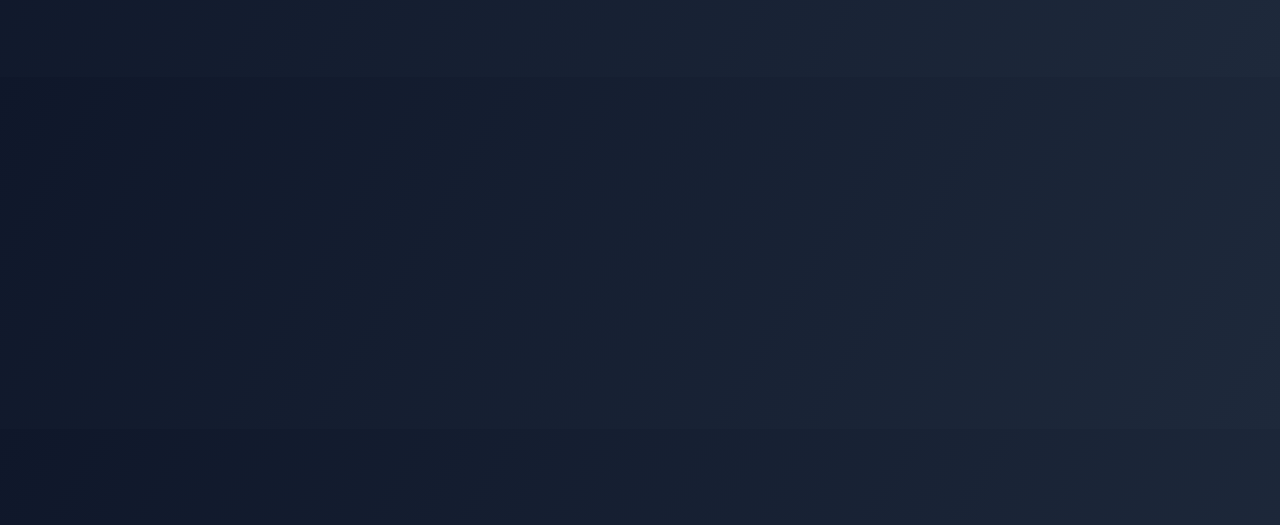
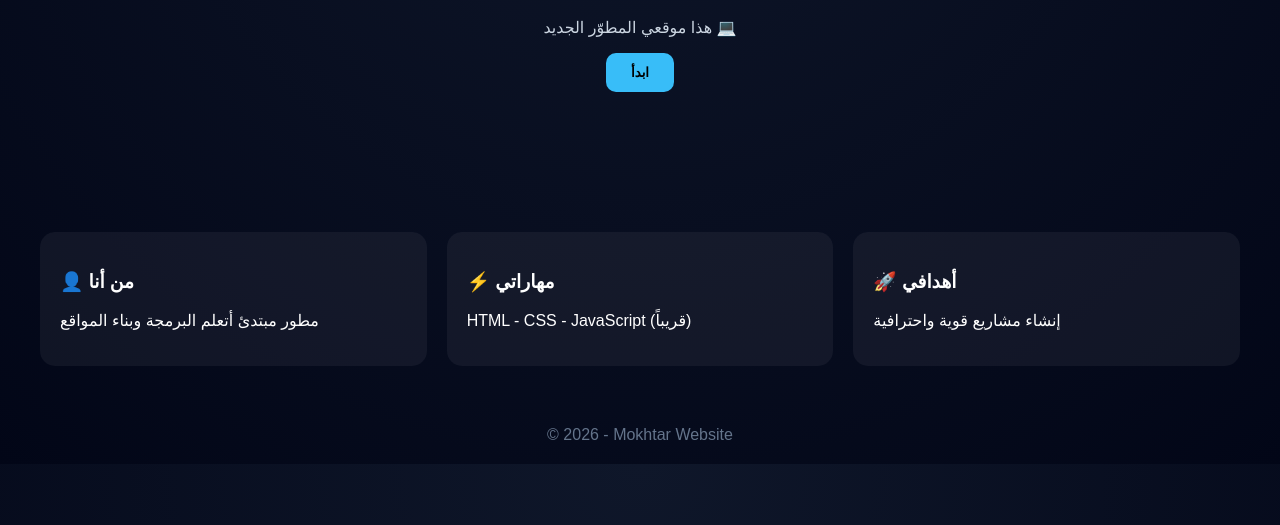
Before and after one commit to bahrimokhtar704-prog/my-website, a plain HTML site: page index.html in a window 1280 px wide. Shown: the part 275-800 px from the top of the page. Drawn offline with Linux system fonts and the light colour scheme.

Commit message:
upgrade website design

```diff
--- a/index.html
+++ b/index.html
@@ -2,35 +2,117 @@
 <html lang="ar">
 <head>
 <meta charset="UTF-8">
-<title>موقعي الجديد</title>
+<meta name="viewport" content="width=device-width, initial-scale=1.0">
+<title>موقع Mokhtar</title>
+
 <style>
 body{
   margin:0;
   font-family:Arial;
-  background:linear-gradient(120deg,#0f172a,#1e293b);
+  background: radial-gradient(circle at top, #0f172a, #020617);
   color:white;
+}
+
+nav{
+  display:flex;
+  justify-content:space-between;
+  padding:20px 40px;
+  background:rgba(255,255,255,0.05);
+  backdrop-filter: blur(10px);
+}
+
+nav h2{
+  margin:0;
+  color:#38bdf8;
+}
+
+.hero{
   text-align:center;
+  padding:100px 20px;
 }
-.container{padding:80px;}
+
+.hero h1{
+  font-size:50px;
+}
+
+.hero p{
+  color:#cbd5e1;
+}
+
+.btn{
+  padding:12px 25px;
+  background:#38bdf8;
+  border:none;
+  border-radius:10px;
+  cursor:pointer;
+  font-weight:bold;
+}
+
+.btn:hover{
+  background:#0ea5e9;
+}
+
+.container{
+  display:grid;
+  grid-template-columns:repeat(auto-fit,minmax(250px,1fr));
+  gap:20px;
+  padding:40px;
+}
+
 .card{
   background:rgba(255,255,255,0.05);
   padding:20px;
-  margin:20px auto;
-  max-width:500px;
   border-radius:15px;
+  transition:0.3s;
+}
+
+.card:hover{
+  transform:scale(1.05);
+}
+
+footer{
+  text-align:center;
+  padding:20px;
+  color:#64748b;
 }
 </style>
 </head>
+
 <body>
 
+<nav>
+  <h2>🚀 Mokhtar</h2>
+  <div>Home | About | Contact</div>
+</nav>
+
+<div class="hero">
+  <h1>مرحبا بك 👋</h1>
+  <p>هذا موقعي المطوّر الجديد 💻</p>
+  <button class="btn" onclick="alert('مرحبا بيك!')">ابدأ</button>
+</div>
+
 <div class="container">
-<h1>🚀 مرحبا بيك</h1>
 
-<div class="card">
-<p>هذا موقع مطور جديد 💻</p>
-</div>
+  <div class="card">
+    <h3>👤 من أنا</h3>
+    <p>مطور مبتدئ أتعلم البرمجة وبناء المواقع</p>
+  </div>
+
+  <div class="card">
+    <h3>⚡ مهاراتي</h3>
+    <p>HTML - CSS - JavaScript (قريباً)</p>
+  </div>
+
+  <div class="card">
+    <h3>🚀 أهدافي</h3>
+    <p>إنشاء مشاريع قوية واحترافية</p>
+  </div>
 
 </div>
 
+<footer>
+© 2026 - Mokhtar Website
+</footer>
+
 </body>
 </html>
```
